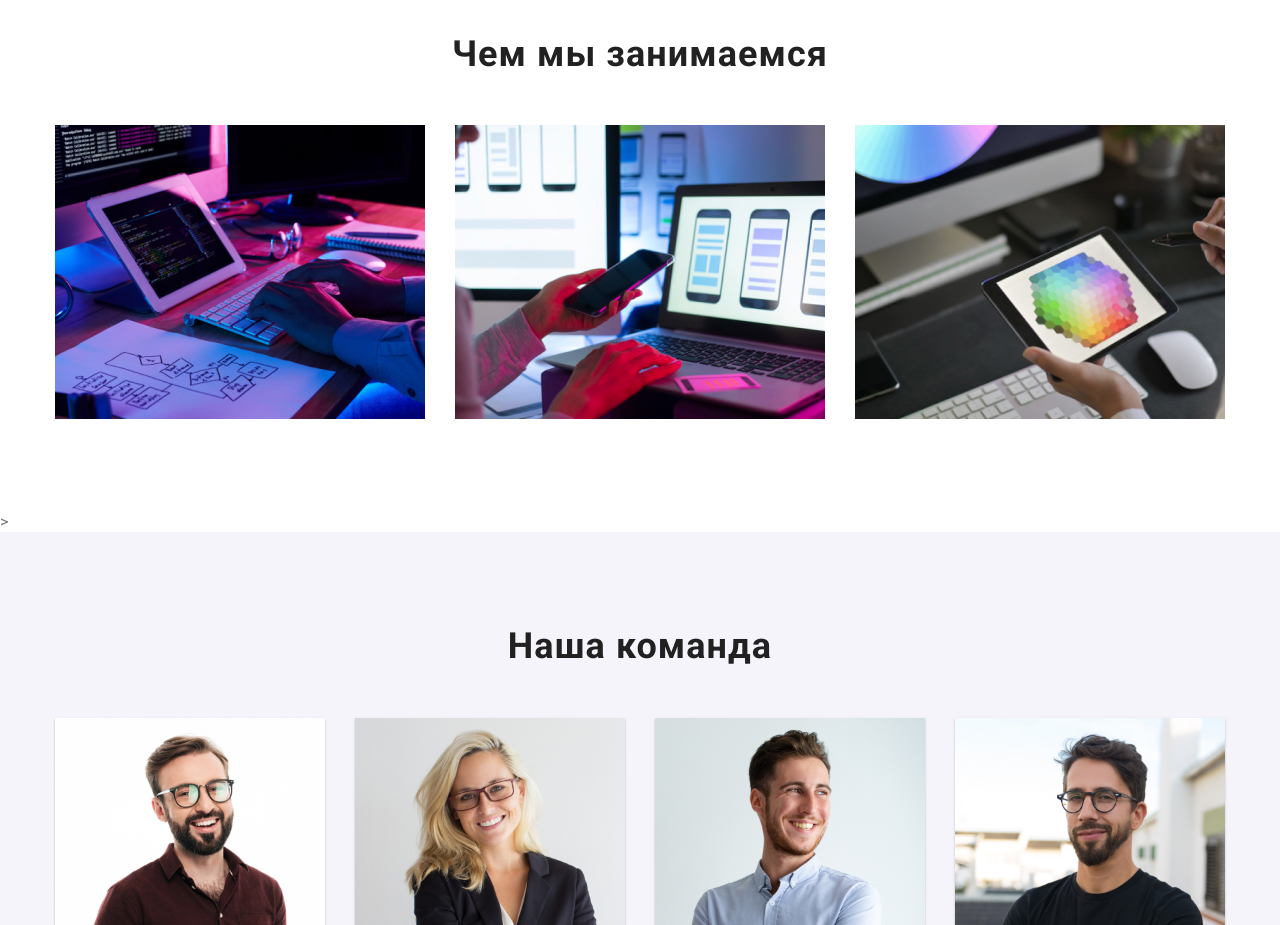
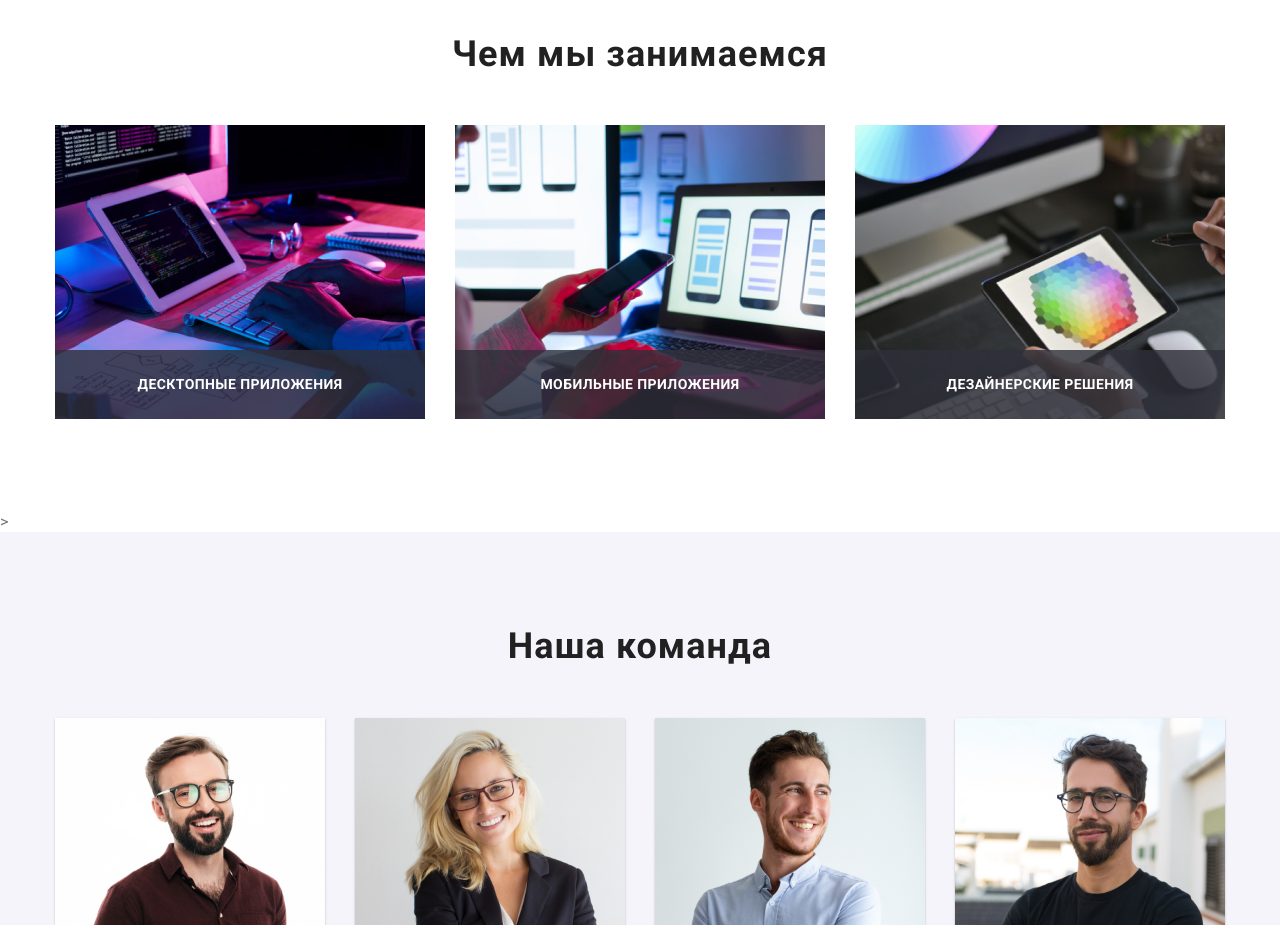
Before and after one commit to ksuklik/goit-markup-hw-999, a plain HTML site: page index.html in a window 1280 px wide. Shown: the part 1080-2005 px from the top of the page. Drawn offline with nearby package versions, Linux system fonts and the light colour scheme.

Commit message:
оверлей Чем занимаемся

```diff
--- a/css/styles.css
+++ b/css/styles.css
@@ -226,17 +226,16 @@ fill:var(--accent-color);
  }
 
  .modal{
+   position: absolute;
+   top: 50%;
+   left: 50%;
    min-width: 528px;
    min-height: 581px;
    background: #FFFFFF;
 
-   position: absolute;
-   top: 50%;
-   left: 50%;
+
    transform: translate(-50%, -50%);
    padding: 221px, 536px;
-
-
  }
 
 /* Организхационные моменты */
@@ -308,9 +307,33 @@ fill:var(--accent-color);
 }
 
 .work-img{
+  display: block;
+  position: relative;
   margin-right: 30px;
 }
 
+.work-owerlay{
+  position: absolute;
+  content: "";
+  width: 100%;
+  bottom: 0;
+  padding: 27px 0px;
+  text-align: center;
+  background: rgba(47, 48, 58, 0.8);
+}
+
+.name-owerlay{
+
+
+font-style: normal;
+ font-weight: bold;
+ font-size: 14px;
+ line-height: 1.14;
+ letter-spacing: 0.03em;
+ text-transform: uppercase;
+
+ color: #FFFFFF;
+}
 .work-img:last-child{
   margin-right: 0;
 }
--- a/index.html
+++ b/index.html
@@ -126,16 +126,28 @@
         <h2 class="work-title">Чем мы занимаемся</h2>
         <ul class="work-container">
           <li class="work-img">
+            <div class="work-owerlay">
+              <h2 class="name-owerlay">Десктопные приложения</h2>
+            </div>
             <img src="./img/4.jpg" alt="" width="370">
           </li>
           <li class="work-img">
+            <div class="work-owerlay">
+              <h2 class="name-owerlay">Мобильные приложения</h2>
+            </div>
             <img src="./img/5.jpg" alt="" width="370" />
           </li>
           <li class="work-img">
+            <div class="work-owerlay">
+              <h2 class="name-owerlay">Дезайнерские решения</h2>
+            </div>
             <img src="./img/6.jpg" alt="" width="370" />
           </li>
         </ul>
       </div>
+
+
+
       </section>
 
       <!--Наша команда-->>
```
